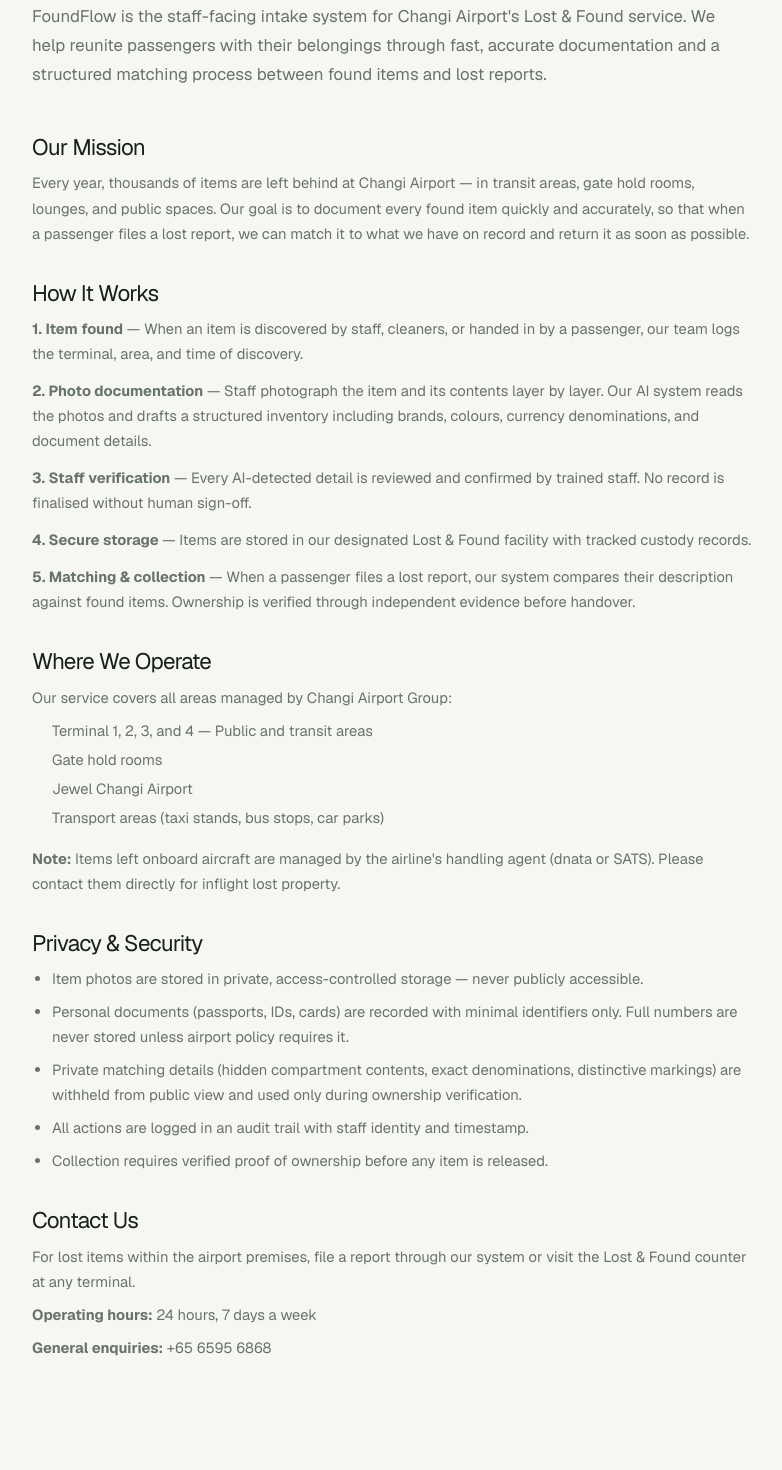
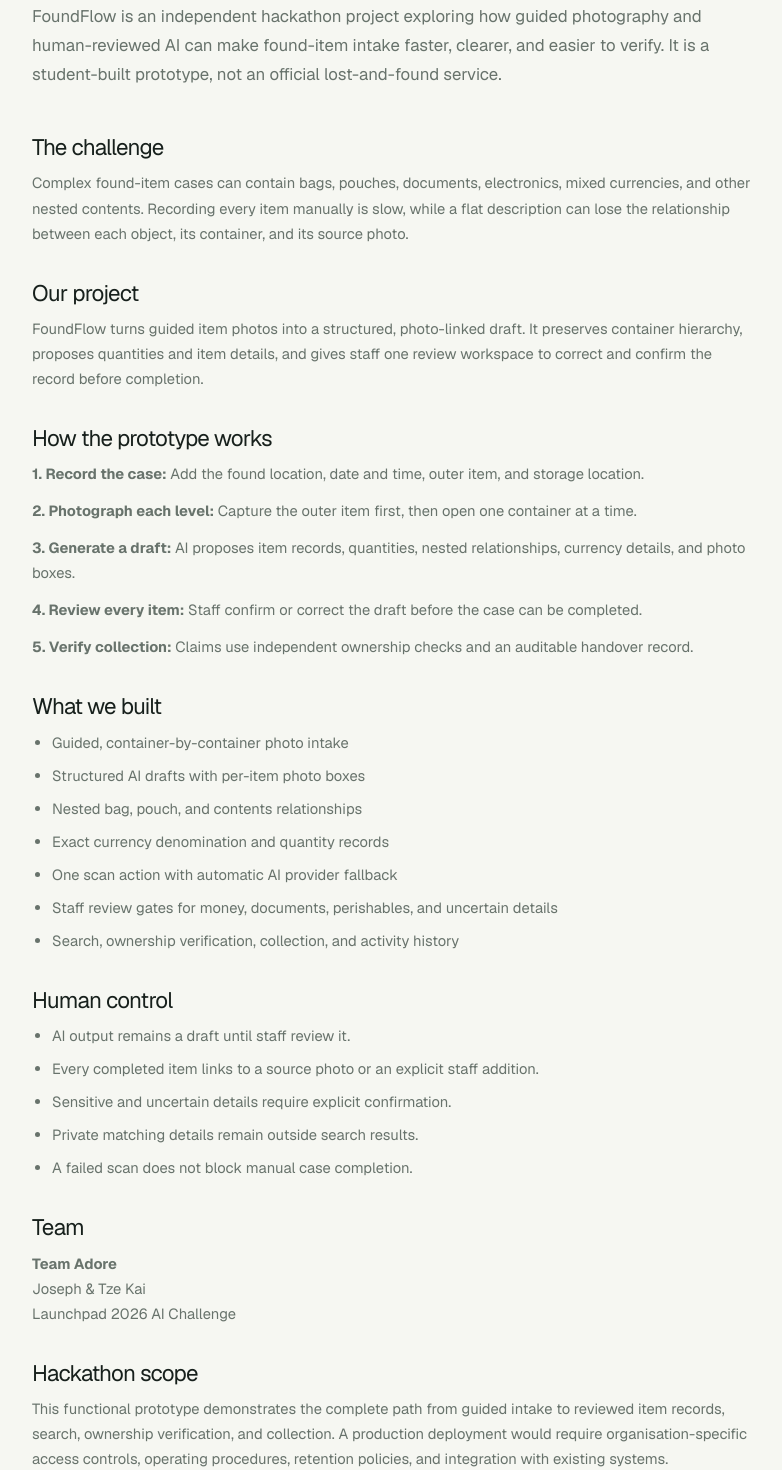
Before and after one commit to adoreblvnk/foundflow, a Next.js app: page /about in a window 1280 px wide. Shown: the part 200-1670 px from the top of the page, without its empty margins (248-1030 px from the left). Before the commit the page ends 1640 px from the top, so only its background shows below. Built offline with nearby package versions, Linux system fonts and the light colour scheme.

Commit message:
docs: rewrite about page for hackathon team

```diff
--- a/src/app/about/page.tsx
+++ b/src/app/about/page.tsx
@@ -1,4 +1,10 @@
 import AppHeader from "@/components/AppHeader";
+
+const sectionStyle = {
+  fontSize: "0.92rem",
+  lineHeight: 1.7,
+  color: "var(--muted)",
+};
 
 export default function AboutPage() {
   return (
@@ -10,107 +16,98 @@
         marginInline: "auto",
         paddingBlock: "48px 80px",
       }}>
-        {/* Hero */}
         <section style={{ marginBottom: "48px" }}>
-          <p className="eyebrow">About Us</p>
+          <p className="eyebrow">About FoundFlow</p>
           <h1 style={{ fontSize: "2.2rem", lineHeight: 1.1, letterSpacing: "-0.04em", marginBottom: "20px" }}>
-            Changi Airport Lost &amp; Found
+            Built by Team Adore for Launchpad 2026
           </h1>
           <p style={{ fontSize: "1.05rem", lineHeight: 1.7, color: "var(--muted)" }}>
-            FoundFlow is the staff-facing intake system for Changi Airport&apos;s Lost &amp; Found service.
-            We help reunite passengers with their belongings through fast, accurate documentation and
-            a structured matching process between found items and lost reports.
+            FoundFlow is an independent hackathon project exploring how guided photography and human-reviewed AI
+            can make found-item intake faster, clearer, and easier to verify. It is a student-built prototype, not
+            an official lost-and-found service.
           </p>
         </section>
 
         <section style={{ display: "grid", gap: "36px" }}>
-          {/* Our Mission */}
           <div>
-            <h2 style={{ fontSize: "1.4rem", marginBottom: "12px" }}>Our Mission</h2>
-            <p style={{ fontSize: "0.92rem", lineHeight: 1.7, color: "var(--muted)", margin: 0 }}>
-              Every year, thousands of items are left behind at Changi Airport — in transit areas,
-              gate hold rooms, lounges, and public spaces. Our goal is to document every found item
-              quickly and accurately, so that when a passenger files a lost report, we can match it
-              to what we have on record and return it as soon as possible.
+            <h2 style={{ fontSize: "1.4rem", marginBottom: "12px" }}>The challenge</h2>
+            <p style={{ ...sectionStyle, margin: 0 }}>
+              Complex found-item cases can contain bags, pouches, documents, electronics, mixed currencies, and
+              other nested contents. Recording every item manually is slow, while a flat description can lose the
+              relationship between each object, its container, and its source photo.
             </p>
           </div>
 
-          {/* How It Works */}
           <div>
-            <h2 style={{ fontSize: "1.4rem", marginBottom: "12px" }}>How It Works</h2>
-            <div style={{ fontSize: "0.92rem", lineHeight: 1.7, color: "var(--muted)", display: "grid", gap: "12px" }}>
+            <h2 style={{ fontSize: "1.4rem", marginBottom: "12px" }}>Our project</h2>
+            <p style={{ ...sectionStyle, margin: 0 }}>
+              FoundFlow turns guided item photos into a structured, photo-linked draft. It preserves container
+              hierarchy, proposes quantities and item details, and gives staff one review workspace to correct and
+              confirm the record before completion.
+            </p>
+          </div>
+
+          <div>
+            <h2 style={{ fontSize: "1.4rem", marginBottom: "12px" }}>How the prototype works</h2>
+            <div style={{ ...sectionStyle, display: "grid", gap: "12px" }}>
               <p style={{ margin: 0 }}>
-                <strong>1. Item found</strong> — When an item is discovered by staff, cleaners, or handed in by
-                a passenger, our team logs the terminal, area, and time of discovery.
+                <strong>1. Record the case:</strong> Add the found location, date and time, outer item, and storage location.
               </p>
               <p style={{ margin: 0 }}>
-                <strong>2. Photo documentation</strong> — Staff photograph the item and its contents layer by layer.
-                Our AI system reads the photos and drafts a structured inventory including brands,
-                colours, currency denominations, and document details.
+                <strong>2. Photograph each level:</strong> Capture the outer item first, then open one container at a time.
               </p>
               <p style={{ margin: 0 }}>
-                <strong>3. Staff verification</strong> — Every AI-detected detail is reviewed and confirmed by
-                trained staff. No record is finalised without human sign-off.
+                <strong>3. Generate a draft:</strong> AI proposes item records, quantities, nested relationships, currency details, and photo boxes.
               </p>
               <p style={{ margin: 0 }}>
-                <strong>4. Secure storage</strong> — Items are stored in our designated Lost &amp; Found facility
-                with tracked custody records.
+                <strong>4. Review every item:</strong> Staff confirm or correct the draft before the case can be completed.
               </p>
               <p style={{ margin: 0 }}>
-                <strong>5. Matching &amp; collection</strong> — When a passenger files a lost report, our system
-                compares their description against found items. Ownership is verified through independent
-                evidence before handover.
+                <strong>5. Verify collection:</strong> Claims use independent ownership checks and an auditable handover record.
               </p>
             </div>
           </div>
 
-          {/* Coverage */}
           <div>
-            <h2 style={{ fontSize: "1.4rem", marginBottom: "12px" }}>Where We Operate</h2>
-            <div style={{ fontSize: "0.92rem", lineHeight: 1.7, color: "var(--muted)", display: "grid", gap: "8px" }}>
-              <p style={{ margin: 0 }}>
-                Our service covers all areas managed by Changi Airport Group:
-              </p>
-              <ul style={{ paddingLeft: "20px", margin: 0, display: "grid", gap: "4px" }}>
-                <li>Terminal 1, 2, 3, and 4 — Public and transit areas</li>
-                <li>Gate hold rooms</li>
-                <li>Jewel Changi Airport</li>
-                <li>Transport areas (taxi stands, bus stops, car parks)</li>
-              </ul>
-              <p style={{ margin: 0, marginTop: "8px" }}>
-                <strong>Note:</strong> Items left onboard aircraft are managed by the airline&apos;s handling agent
-                (dnata or SATS). Please contact them directly for inflight lost property.
-              </p>
-            </div>
-          </div>
-
-          {/* Privacy & Security */}
-          <div>
-            <h2 style={{ fontSize: "1.4rem", marginBottom: "12px" }}>Privacy &amp; Security</h2>
-            <ul style={{ fontSize: "0.92rem", lineHeight: 1.7, color: "var(--muted)", paddingLeft: "20px", margin: 0, display: "grid", gap: "8px", listStyle: "disc" }}>
-              <li>Item photos are stored in private, access-controlled storage — never publicly accessible.</li>
-              <li>Personal documents (passports, IDs, cards) are recorded with minimal identifiers only. Full numbers are never stored unless airport policy requires it.</li>
-              <li>Private matching details (hidden compartment contents, exact denominations, distinctive markings) are withheld from public view and used only during ownership verification.</li>
-              <li>All actions are logged in an audit trail with staff identity and timestamp.</li>
-              <li>Collection requires verified proof of ownership before any item is released.</li>
+            <h2 style={{ fontSize: "1.4rem", marginBottom: "12px" }}>What we built</h2>
+            <ul style={{ ...sectionStyle, paddingLeft: "20px", margin: 0, display: "grid", gap: "8px", listStyle: "disc" }}>
+              <li>Guided, container-by-container photo intake</li>
+              <li>Structured AI drafts with per-item photo boxes</li>
+              <li>Nested bag, pouch, and contents relationships</li>
+              <li>Exact currency denomination and quantity records</li>
+              <li>One scan action with automatic AI provider fallback</li>
+              <li>Staff review gates for money, documents, perishables, and uncertain details</li>
+              <li>Search, ownership verification, collection, and activity history</li>
             </ul>
           </div>
 
-          {/* Contact */}
           <div>
-            <h2 style={{ fontSize: "1.4rem", marginBottom: "12px" }}>Contact Us</h2>
-            <div style={{ fontSize: "0.92rem", lineHeight: 1.7, color: "var(--muted)", display: "grid", gap: "8px" }}>
-              <p style={{ margin: 0 }}>
-                For lost items within the airport premises, file a report through our system or visit
-                the Lost &amp; Found counter at any terminal.
-              </p>
-              <p style={{ margin: 0 }}>
-                <strong>Operating hours:</strong> 24 hours, 7 days a week
-              </p>
-              <p style={{ margin: 0 }}>
-                <strong>General enquiries:</strong> +65 6595 6868
-              </p>
-            </div>
+            <h2 style={{ fontSize: "1.4rem", marginBottom: "12px" }}>Human control</h2>
+            <ul style={{ ...sectionStyle, paddingLeft: "20px", margin: 0, display: "grid", gap: "8px", listStyle: "disc" }}>
+              <li>AI output remains a draft until staff review it.</li>
+              <li>Every completed item links to a source photo or an explicit staff addition.</li>
+              <li>Sensitive and uncertain details require explicit confirmation.</li>
+              <li>Private matching details remain outside search results.</li>
+              <li>A failed scan does not block manual case completion.</li>
+            </ul>
+          </div>
+
+          <div>
+            <h2 style={{ fontSize: "1.4rem", marginBottom: "12px" }}>Team</h2>
+            <p style={{ ...sectionStyle, margin: 0 }}>
+              <strong>Team Adore</strong><br />
+              Joseph &amp; Tze Kai<br />
+              Launchpad 2026 AI Challenge
+            </p>
+          </div>
+
+          <div>
+            <h2 style={{ fontSize: "1.4rem", marginBottom: "12px" }}>Hackathon scope</h2>
+            <p style={{ ...sectionStyle, margin: 0 }}>
+              This functional prototype demonstrates the complete path from guided intake to reviewed item records,
+              search, ownership verification, and collection. A production deployment would require organisation-specific
+              access controls, operating procedures, retention policies, and integration with existing systems.
+            </p>
           </div>
         </section>
       </div>
```
